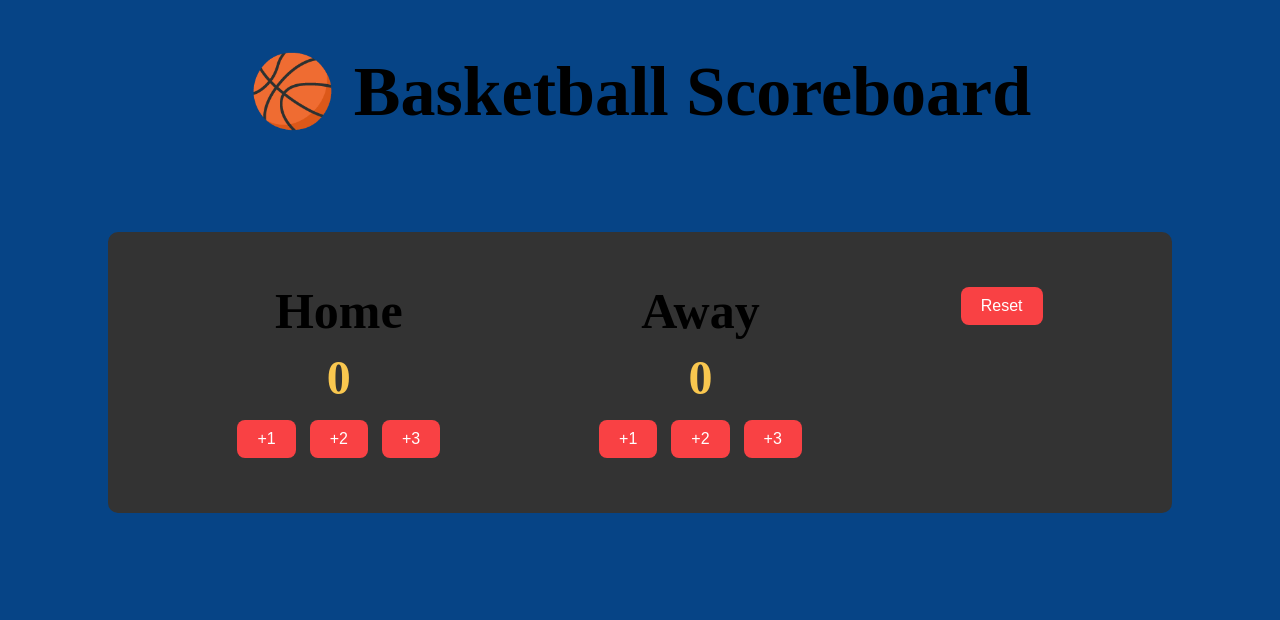
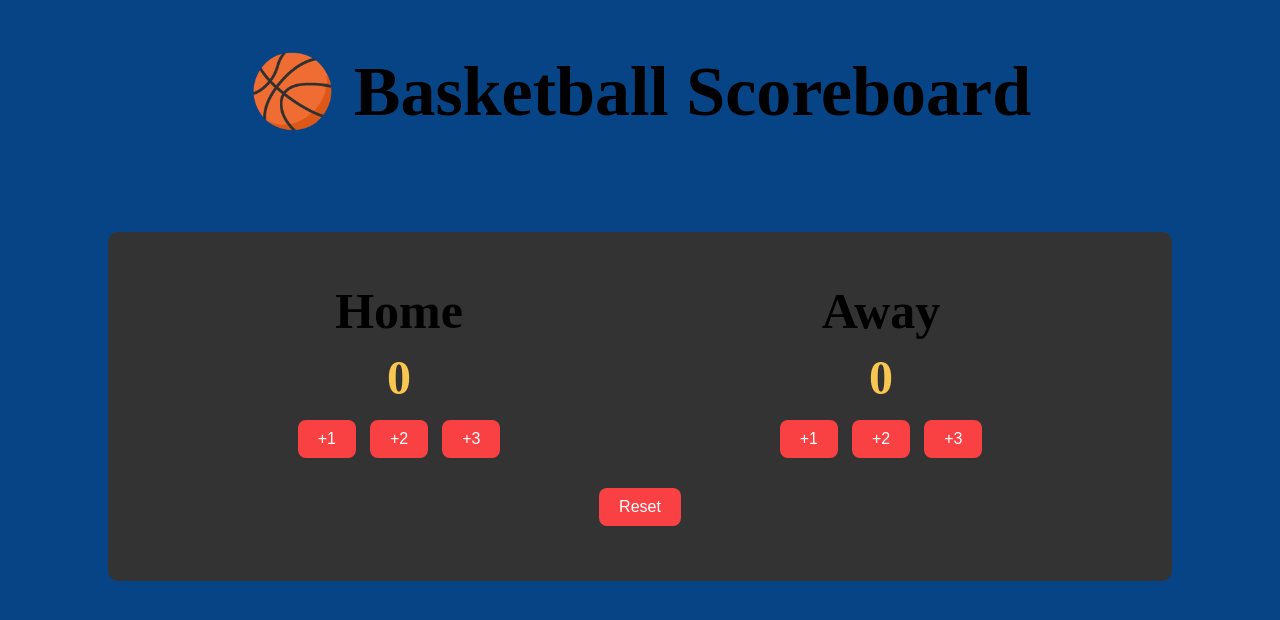
Before and after one commit to Akhil-Rajcb/Basketball_Scoreboard, a plain HTML site: page index.html in a window 1280 px wide. Drawn offline with Linux system fonts and the light colour scheme.

Commit message:
index.html

```diff
--- a/index.html
+++ b/index.html
@@ -3,24 +3,30 @@
         <link rel="stylesheet" href="index.css">
     </head>
 <body>
-    <h1>🏀 Basketball Scoreboard </h1>
-    <div class="Scoreboard">
-        <div class="Home">
+  <h1>🏀 Basketball Scoreboard</h1>
+  <div class="scoreboard">
+    <div class="team home">
       <h2>Home</h2>
       <div class="score" id="homescore-el">0</div>
       <button onclick="plusOneH()">+1</button>
       <button onclick="plusTwoH()">+2</button>
       <button onclick="plusThreeH()">+3</button>
     </div>
-        <div class="Away">
+
+    <div class="team away">
       <h2>Away</h2>
       <div class="score" id="awayscore-el">0</div>
       <button onclick="plusOneA()">+1</button>
       <button onclick="plusTwoA()">+2</button>
       <button onclick="plusThreeA()">+3</button>
     </div>
-        <div class="btn"><button onclick="reset()">Reset</button></div>
+
+    <!-- Reset button centered at bottom -->
+    <div class="reset-container">
+      <button onclick="reset()">Reset</button>
     </div>
+  </div>
+
   <script src="index.js"></script>
 </body>
 </html>
```
Lines whose indentation alone changed are shown as unchanged.
